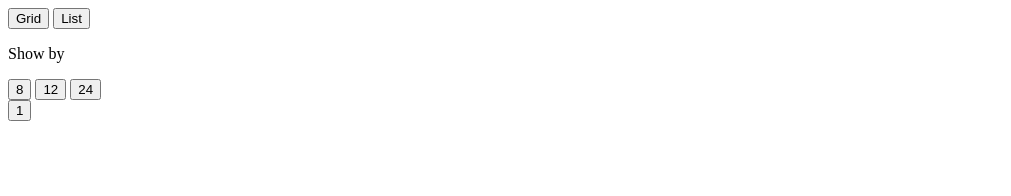
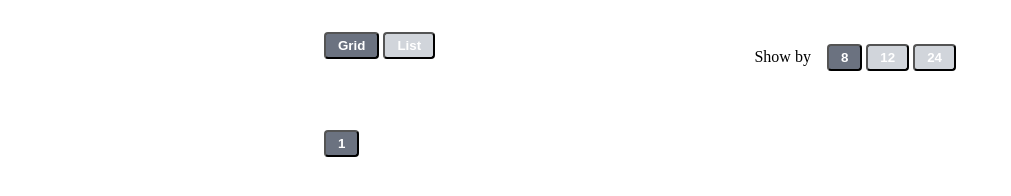
Before and after one commit to newbornfrontender/articles-widget-list, a website with bundled scripts: page public/index.html in a window 1280 px wide. Shown: the whole page, without its empty margins (0-1011 px from the left). Built offline with nearby package versions, Linux system fonts and the light colour scheme; some packages are replaced by stand-ins of ours; files whose address does not match are found by name.

Commit message:
feat: add styles

```diff
--- a/public/index.html
+++ b/public/index.html
@@ -11,9 +11,9 @@
   <body>
     <main>
       <!-- News -->
-      <section x-data="news()" x-init="getNews()">
-        <div>
-          <div>
+      <section class="news" x-data="news()" x-init="initNews()">
+        <div class="settings">
+          <div class="layout">
             <button x-bind:class="{ 'active': layout === 'grid' }" @click="setLayout('grid')">
               Grid
             </button>
@@ -22,10 +22,10 @@
             </button>
           </div>
 
-          <div>
+          <div class="size">
             <p>Show by</p>
 
-            <div>
+            <div class="list">
               <template x-for="item in [8, 12, 24]" :key="item">
                 <button
                   x-bind:class="{ 'active': size === item }"
@@ -37,17 +37,18 @@
           </div>
         </div>
 
-        <div x-bind:class="layout">
-          <template x-for="({ title, time, name, id }) in activeNews" :key="id">
-            <div>
+        <div class="content" x-bind:class="`${layout}-view`">
+          <template x-for="({ title, time, name, id, description }) in activeNews" :key="id">
+            <div class="news-item">
+              <p x-text="name"></p>
+              <p x-text="time"></p>
               <p x-text="title"></p>
-              <p x-text="time"></p>
-              <p x-text="name"></p>
+              <p class="text-gray-500" x-text="description"></p>
             </div>
           </template>
         </div>
 
-        <div>
+        <div class="pagination">
           <template x-for="(_, i) in pagination" :key="i">
             <button
               x-bind:class="{ 'active': page === i + 1 }"
--- /dev/null
+++ b/src/components/index.js
@@ -0,0 +1 @@
+import './news';
--- a/src/components/news/index.js
+++ b/src/components/news/index.js
@@ -3,8 +3,12 @@ import { chunk } from 'loadsh';
 import { get } from '../../utils/api';
 import './styles.css';
 
-export function news() {
+function news() {
   return {
+    initNews() {
+      this.getNews();
+    },
+
     layout: 'grid',
     setLayout(layout) {
       this.layout = layout;
@@ -55,3 +59,5 @@ export function news() {
     },
   };
 }
+
+window.news = news;
--- a/src/components/news/styles.css
+++ b/src/components/news/styles.css
@@ -1,3 +1,37 @@
-.alert {
-  @apply bg-red-500;
+.news {
+  @apply flex flex-col w-6/12 p-6 mx-auto;
 }
+
+.news button {
+  @apply bg-gray-300 hover:bg-gray-400 text-white font-bold py-1 px-3 rounded;
+}
+
+.news button.active {
+  @apply bg-gray-500;
+}
+
+.news .settings {
+  @apply mb-6 flex justify-between;
+}
+
+.news .settings .size {
+  @apply flex items-center;
+}
+
+.news .settings .size .list {
+  @apply ml-4;
+}
+
+.news .content.grid-view {
+  @apply grid grid-cols-2 gap-x-2;
+}
+
+.news .news-item {
+  @apply bg-white rounded-xl shadow-md mt-2 mb-2 p-3;
+
+  border: 1px solid #e5e7eb;
+}
+
+.news .pagination {
+  @apply mt-6;
+}
--- a/src/index.js
+++ b/src/index.js
@@ -1,7 +1,4 @@
 import 'alpinejs';
 
+import './components';
 import './index.css';
-
-import { news } from './components/news';
-
-window.news = news;
```
